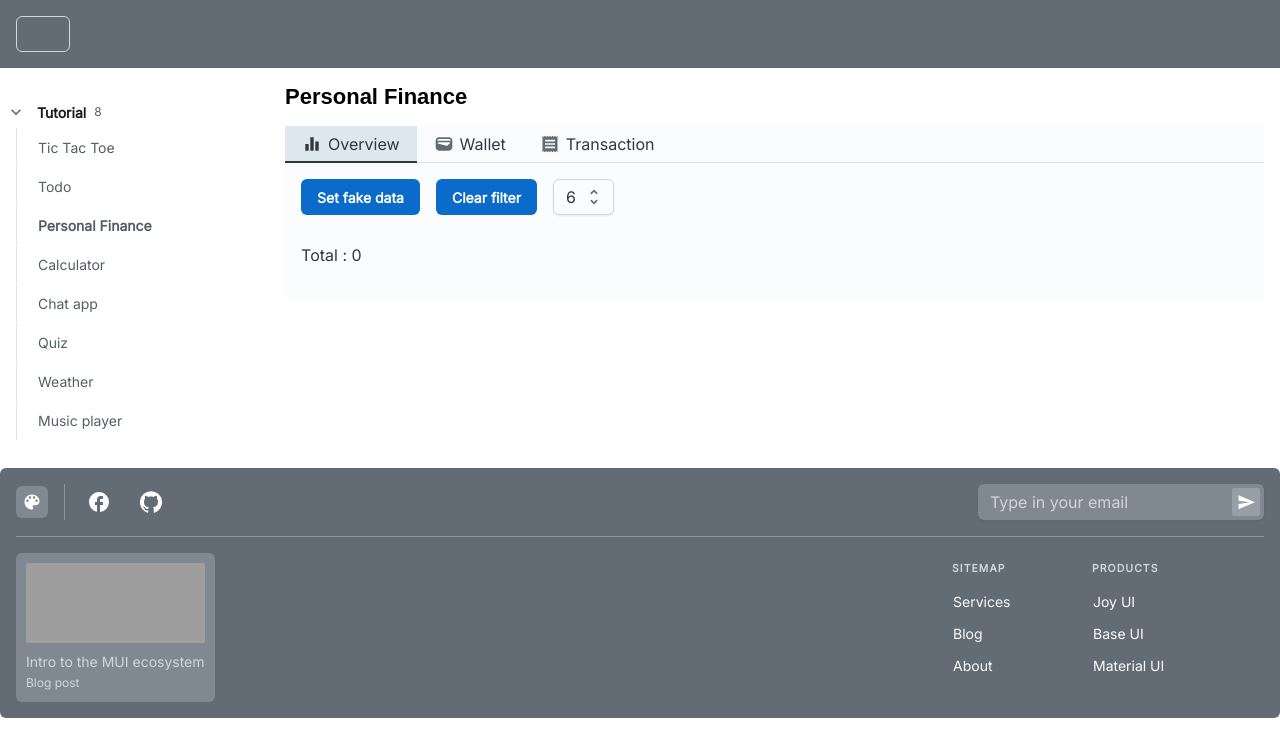
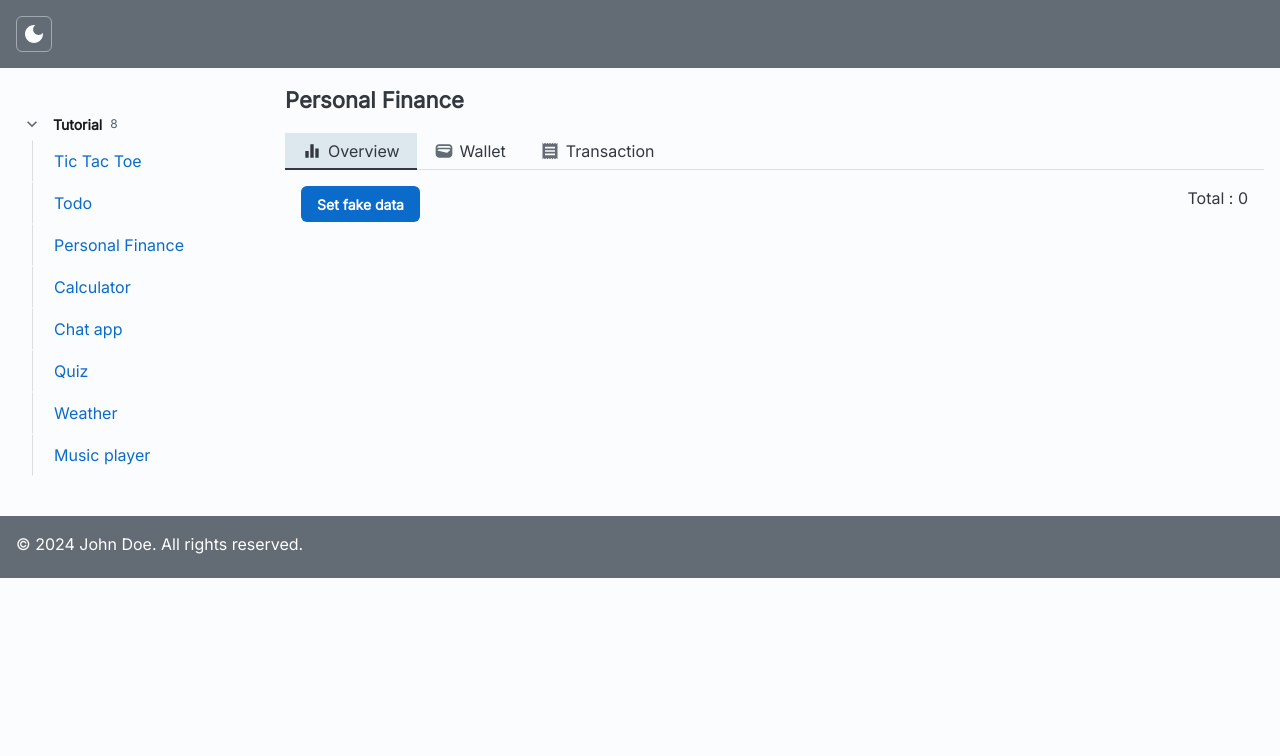
Before and after one commit to chung193/learn-reactjs-project, a React (Create React App) app: page /personal-finance in a window 1280 px wide. Both pictures are taken after a click on the button 16 px from the left and 112 px from the top of the page. Shown: the top 756 px of the page. Built offline with nearby package versions, Linux system fonts and the light colour scheme; grey boxes are pictures that could not be loaded.

Commit message:
a little change

```diff
--- a/src/App.js
+++ b/src/App.js
@@ -10,6 +10,7 @@ import Quiz from './screens/Quiz';
 import Weather from './screens/Weather';
 import MusicPlayer from './screens/MusicPlayer';
 import { CssVarsProvider, extendTheme } from '@mui/joy/styles';
+import Sheet from '@mui/joy/Sheet';
 
 import '@fontsource/inter';
 
@@ -23,6 +24,7 @@ function App() {
       disableNestedContext
       modeStorageKey="demo-system-mode"
     >
+      <Sheet sx={{ minHeight: '100dvh' }}>
         <BrowserRouter>
           <Routes>
             <Route path="/" element={<Layout />}>
@@ -37,6 +39,7 @@ function App() {
             </Route>
           </Routes>
         </BrowserRouter>
+      </Sheet>
     </CssVarsProvider>
   );
 }
--- a/src/Footer.js
+++ b/src/Footer.js
@@ -1,140 +1,23 @@
 import * as React from 'react';
+import Sheet from '@mui/joy/Sheet';
+import Typography from '@mui/material/Typography';
 
-import AspectRatio from '@mui/joy/AspectRatio';
-import Box from '@mui/joy/Box';
-import IconButton from '@mui/joy/IconButton';
-import Card from '@mui/joy/Card';
-import CardContent from '@mui/joy/CardContent';
-import Divider from '@mui/joy/Divider';
-import Input from '@mui/joy/Input';
-import List from '@mui/joy/List';
-import ListSubheader from '@mui/joy/ListSubheader';
-import ListItem from '@mui/joy/ListItem';
-import ListItemButton from '@mui/joy/ListItemButton';
-import Typography from '@mui/joy/Typography';
-import Sheet from '@mui/joy/Sheet';
-import FacebookRoundedIcon from '@mui/icons-material/FacebookRounded';
-import GitHubIcon from '@mui/icons-material/GitHub';
-import SendIcon from '@mui/icons-material/Send';
-import ColorLensRoundedIcon from '@mui/icons-material/ColorLensRounded';
 
 export default function Footer() {
     const [color, setColor] = React.useState('neutral');
     return (
         <Sheet
             variant="solid"
-            color={color}
             invertedColors
             sx={{
-                ...(color !== 'neutral' && {
-                    bgcolor: `${color}.800`,
-                }),
                 flexGrow: 1,
                 p: 2,
-                borderRadius: { xs: 0, sm: 'sm' },
             }}
         >
-            <Box sx={{ display: 'flex', alignItems: 'center', gap: 2 }}>
-                <IconButton
-                    variant="soft"
-                    size="sm"
-                    onClick={() => {
-                        const colors = ['primary', 'neutral', 'danger', 'success', 'warning'];
 
-                        const nextColorIndex = colors.indexOf(color) + 1;
-                        setColor(colors[nextColorIndex] ?? colors[0]);
-                    }}
-                >
-                    <ColorLensRoundedIcon fontSize="small" />
-                </IconButton>
-                <Divider orientation="vertical" />
-                <IconButton variant="plain">
-                    <FacebookRoundedIcon />
-                </IconButton>
-                <IconButton variant="plain">
-                    <GitHubIcon />
-                </IconButton>
-                <Input
-                    variant="soft"
-                    placeholder="Type in your email"
-                    type="email"
-                    name="email"
-                    endDecorator={
-                        <IconButton variant="soft" aria-label="subscribe">
-                            <SendIcon />
-                        </IconButton>
-                    }
-                    sx={{ ml: 'auto', display: { xs: 'none', md: 'flex' } }}
-                />
-            </Box>
-            <Divider sx={{ my: 2 }} />
-            <Box
-                sx={{
-                    display: 'flex',
-                    flexDirection: { xs: 'column', md: 'row' },
-                    alignItems: { md: 'flex-start' },
-                    justifyContent: 'space-between',
-                    flexWrap: 'wrap',
-                    gap: 2,
-                }}
-            >
-                <Card
-                    variant="soft"
-                    size="sm"
-                    sx={{
-                        flexDirection: { xs: 'row', md: 'column' },
-                        minWidth: { xs: '100%', md: 'auto' },
-                        gap: 1,
-                    }}
-                >
-                    <AspectRatio
-                        ratio="21/9"
-                        minHeight={80}
-                        sx={{ flexBasis: { xs: 200, md: 'initial' } }}
-                    >
-                        <img alt="" src="/static/blog/mui-product-comparison/ecosystem.png" />
-                    </AspectRatio>
-                    <CardContent>
-                        <Typography level="body-sm">Intro to the MUI ecosystem</Typography>
-                        <Typography level="body-xs">Blog post</Typography>
-                    </CardContent>
-                </Card>
-                <List
-                    size="sm"
-                    orientation="horizontal"
-                    wrap
-                    sx={{ flexGrow: 0, '--ListItem-radius': '8px' }}
-                >
-                    <ListItem nested sx={{ width: { xs: '50%', md: 140 } }}>
-                        <ListSubheader sx={{ fontWeight: 'xl' }}>Sitemap</ListSubheader>
-                        <List>
-                            <ListItem>
-                                <ListItemButton>Services</ListItemButton>
-                            </ListItem>
-                            <ListItem>
-                                <ListItemButton>Blog</ListItemButton>
-                            </ListItem>
-                            <ListItem>
-                                <ListItemButton>About</ListItemButton>
-                            </ListItem>
-                        </List>
-                    </ListItem>
-                    <ListItem nested sx={{ width: { xs: '50%', md: 180 } }}>
-                        <ListSubheader sx={{ fontWeight: 'xl' }}>Products</ListSubheader>
-                        <List>
-                            <ListItem>
-                                <ListItemButton>Joy UI</ListItemButton>
-                            </ListItem>
-                            <ListItem>
-                                <ListItemButton>Base UI</ListItemButton>
-                            </ListItem>
-                            <ListItem>
-                                <ListItemButton>Material UI</ListItemButton>
-                            </ListItem>
-                        </List>
-                    </ListItem>
-                </List>
-            </Box>
+            <Typography variant="body2" gutterBottom>
+                © 2024 John Doe. All rights reserved.
+            </Typography>
         </Sheet>
     );
 }
--- a/src/Sidebar.js
+++ b/src/Sidebar.js
@@ -1,20 +1,19 @@
-import { Outlet, Link, NavLink } from "react-router-dom";
-import Stack from '@mui/joy/Stack';
+import { Link as RouterLink } from "react-router-dom";
 import List from '@mui/joy/List';
 import ListItem from '@mui/joy/ListItem';
 import ListItemButton, { listItemButtonClasses } from '@mui/joy/ListItemButton';
 import IconButton from '@mui/joy/IconButton';
 import Typography from '@mui/joy/Typography';
-import ReceiptLong from '@mui/icons-material/ReceiptLong';
 import KeyboardArrowDown from '@mui/icons-material/KeyboardArrowDown';
 import * as React from 'react';
-import Divider from '@mui/joy/Divider';
 import Box from '@mui/joy/Box';
-import Header from "./Header";
+import Link from '@mui/joy/Link';
+
 
 const Sidebar = () => {
     const [open, setOpen] = React.useState(false);
     return (
+        <Box>
             <List
                 size="sm"
                 sx={(theme) => ({
@@ -45,6 +44,7 @@ const Sidebar = () => {
                     '& [class*="startAction"]': {
                         color: 'var(--joy-palette-text-tertiary)',
                     },
+                    padding: 2
                 })}
             >
                 <ListItem
@@ -80,37 +80,38 @@ const Sidebar = () => {
                     {open && (
                         <List sx={{ '--ListItem-paddingY': '8px' }}>
                             <ListItem>
-                            <ListItemButton><NavLink activeclassname="active" to="/tic-tac-toe">Tic Tac Toe</NavLink></ListItemButton>
+                                <ListItemButton><Link component={RouterLink} to="/tic-tac-toe">Tic Tac Toe</Link></ListItemButton>
                             </ListItem>
                             <ListItem>
                                 <ListItemButton>
-                                <NavLink activeclassname="active" to="/">Todo</NavLink>
+                                    <Link component={RouterLink} to="/">Todo</Link>
                                 </ListItemButton>
                             </ListItem>
                             <ListItem>
                                 <ListItemButton>
-                                <NavLink activeclassname="active" to="/personal-finance">Personal Finance</NavLink>
+                                    <Link component={RouterLink} to="/personal-finance">Personal Finance</Link>
                                 </ListItemButton>
                             </ListItem>
                             <ListItem>
-                            <ListItemButton><NavLink activeclassname="active" to="/calculator">Calculator</NavLink></ListItemButton>
+                                <ListItemButton><Link component={RouterLink} to="/calculator">Calculator</Link></ListItemButton>
                             </ListItem>
                             <ListItem>
-                            <ListItemButton><NavLink activeclassname="active" to="/chat-app">Chat app</NavLink></ListItemButton>
+                                <ListItemButton><Link component={RouterLink} to="/chat-app">Chat app</Link></ListItemButton>
                             </ListItem>
                             <ListItem>
-                            <ListItemButton><NavLink activeclassname="active" to="/quiz">Quiz</NavLink></ListItemButton>
+                                <ListItemButton><Link component={RouterLink} to="/quiz">Quiz</Link></ListItemButton>
                             </ListItem>
                             <ListItem>
-                            <ListItemButton><NavLink activeclassname="active" to="/weather">Weather</NavLink></ListItemButton>
+                                <ListItemButton><Link component={RouterLink} to="/weather">Weather</Link></ListItemButton>
                             </ListItem>
                             <ListItem>
-                            <ListItemButton><NavLink activeclassname="active" to="/music-player">Music player</NavLink></ListItemButton>
+                                <ListItemButton><Link component={RouterLink} to="/music-player">Music player</Link></ListItemButton>
                             </ListItem>
                         </List>
                     )}
                 </ListItem>
             </List>
+        </Box>
     )
 }
 export default Sidebar;
--- a/src/components/AddTransaction.js
+++ b/src/components/AddTransaction.js
@@ -1,4 +1,4 @@
-import * as React from 'react';
+import React, { useState, useEffect } from 'react'
 
 import Input from '@mui/joy/Input';
 import Button from '@mui/joy/Button';
@@ -17,6 +17,29 @@ import TransItem from './TransItem';
 
 const AddTransaction = (props) => {
 
+  const [listFilter, setListFilter] = useState([]);
+  const [isFillter, setIsFillter] = useState(false);
+  const [sum, setSum] = useState(0);
+  const [list, setList] = useState([]);
+
+  useEffect(() => {
+    setList(props.listData);
+  }, []);
+
+  const handleFilter = (e, newValue) => {
+    setIsFillter(true);
+    let newArr = [...list];
+    let result = newArr.filter((item) => {
+      return (item.created_at.getMonth() + 1 == newValue);
+    })
+    setListFilter(result);
+    setSum(result.reduce((accumulator, b) => { return accumulator + parseInt(b.amount) }, 0));
+  }
+
+  const clearFilter = () => {
+    setIsFillter(false);
+    setSum(list.reduce((accumulator, b) => { return accumulator + parseInt(b.amount) }, 0));
+  }
 
   return (
     <Stack
@@ -51,7 +74,7 @@ const AddTransaction = (props) => {
             :
             <Select
               value={props.trans.wallet_id}
-              onChange={props.handleSelectChange}
+              onChange={props.selectChangeWallet}
               placeholder="Wallet">
               {
                 props.wallet.map((item) => <Option key={'wallet-select-list-' + item.id + item.name} value={item.id}>{item.name}</Option>)
@@ -75,6 +98,29 @@ const AddTransaction = (props) => {
         direction="column"
         sx={{ width: '100%' }}
       >
+        <Stack
+          spacing={2}
+          direction="row"
+          sx={{ width: '100%', p: 2 }}
+        >
+          <Button type='button' onClick={clearFilter}>Clear filter</Button>
+
+          <Select placeholder="Filter by month" onChange={handleFilter} >
+            <Option value="1">1</Option>
+            <Option value="2">2</Option>
+            <Option value="3">3</Option>
+            <Option value="4">4</Option>
+            <Option value="5">5</Option>
+            <Option value="6">6</Option>
+            <Option value="7">7</Option>
+            <Option value="8">8</Option>
+            <Option value="9">9</Option>
+            <Option value="10">10</Option>
+            <Option value="11">11</Option>
+            <Option value="12">12</Option>
+          </Select>
+        </Stack>
+
         <List>
           {
             (props.listData.map((item, index) =>
--- a/src/components/ToggleColorMode.js
+++ b/src/components/ToggleColorMode.js
@@ -1,17 +1,17 @@
 import { useColorScheme } from '@mui/joy/styles';
-import Button from '@mui/joy/Button';
+import IconButton from '@mui/joy/IconButton';
 import LightModeIcon from '@mui/icons-material/LightMode';
 import DarkModeIcon from '@mui/icons-material/DarkMode';
 const ToggleColorMode = () => {
     const { mode, setMode } = useColorScheme();
     return (
-        <Button
+        <IconButton
             variant="outlined"
             color="neutral"
             onClick={() => setMode(mode === 'dark' ? 'light' : 'dark')}
         >
             {mode === 'dark' ? <LightModeIcon /> : <DarkModeIcon />}
-        </Button>
+        </IconButton >
     );
 }
 
--- a/src/components/TransItem.js
+++ b/src/components/TransItem.js
@@ -6,6 +6,7 @@ import DeleteOutlineIcon from '@mui/icons-material/DeleteOutline';
 import Stack from '@mui/joy/Stack';
 
 const TransItem = (props) => {
+    console.log(props);
     return (
         <Box component="section" sx={{ p: 2, border: '1px dashed grey', width: '100%' }}>
             <Box sx={{ marginBottom: 1 }}>
@@ -29,7 +30,7 @@ const TransItem = (props) => {
                             <Stack direction='row' justifyContent="flex-start" alignItems='center' sx={{ width: '100%' }}>
                                 <h3 style={{ margin: 0 }}>
                                     {
-                                        (props.operator == 'subtraction' ? '-' : '+') + props.data.amount
+                                        (props.data.operator == 'subtraction' ? '-' : '+') + props.data.amount.toLocaleString()
                                     }</h3>
                             </Stack>
                         </Box>
--- a/src/index.css
+++ b/src/index.css
@@ -11,51 +11,3 @@ code {
   font-family: source-code-pro, Menlo, Monaco, Consolas, 'Courier New',
     monospace;
 }
-
-a{
-  text-decoration: none;
-  color: #555e68
-}
-
-a:hover{
-  font-weight: bold;
-}
-
-a.active {
-  font-weight: bold;
-}
-
-.container {
-  display: flex;
-  flex-direction: row;
-  border: 1px solid gray;
-  overflow: hidden;
-}
-
-.sidebar {
-  padding: 20px 0;
-  width: 20%;
-}
-
-.sidebar ul {
-  list-style-type: none;
-}
-
-.sidebar ul li {
-  margin: 5px 0
-}
-
-.sidebar ul a {
-  padding: 5px;
-  text-decoration: none;
-}
-
-.sidebar ul a:hover {
-  background-color: gray;
-  color: white
-}
-
-.main {
-  padding: 20px;
-  width: 80%;
-}
--- a/src/screens/PersonalFinance.js
+++ b/src/screens/PersonalFinance.js
@@ -23,7 +23,7 @@ import Catalog from '../mockup/Catalog';
 import AddTransaction from '../components/AddTransaction';
 import AddWallet from '../components/AddWallet';
 
-import { formatDateTime, getName, getOperator } from '../ultils/Common';
+import { formatDateTime, getName, getOperator, getMoneyInWallet } from '../ultils/Common';
 
 function PersonalFinance() {
 
@@ -72,12 +72,13 @@ function PersonalFinance() {
       case 'amount':
         setInputAmount(e.target.value);
         break;
-      case 'wallet_id':
-        setInputWalletId(e.target.value);
-        break;
-      case 'trans_type':
-        setInputTransType(e.target.value);
-        break;
+      // case 'wallet_id':
+      //   setInputWalletId(e.target.value);
+      //   debugger;
+      //   break;
+      // case 'trans_type':
+      //   setInputTransType(e.target.value);
+      //   break;
       case 'note':
         setInputNote(e.target.value);
         break;
@@ -93,15 +94,7 @@ function PersonalFinance() {
   }
 
 
-  const handleFilter = (e, newValue) => {
-    setIsFillter(true);
-    let newArr = [...list];
-    let result = newArr.filter((item) => {
-      return (item.created_at.getMonth() + 1 == newValue);
-    })
-    setListFilter(result);
-    setSum(result.reduce((accumulator, b) => { return accumulator + parseInt(b.amount) }, 0));
-  }
+
 
   const handleSelectChange = (
     e,
@@ -123,6 +116,13 @@ function PersonalFinance() {
     setInputTransType(newValue);
     setCatalogs(Catalog.filter(item => item.type_id == newValue));
     setIsDisableCatalogSelect(false);
+  };
+
+  const handleSelectChangeWallet = (
+    e,
+    newValue
+  ) => {
+    setInputWalletId(newValue);
   };
 
   const addWallet = (e) => {
@@ -161,13 +161,6 @@ function PersonalFinance() {
     setInputCatalog('');
     setSum(list.reduce((accumulator, b) => { return accumulator + parseInt(b.amount) }, 0));
   }
-
-  const clearFilter = () => {
-    setIsFillter(false);
-    setSum(list.reduce((accumulator, b) => { return accumulator + parseInt(b.amount) }, 0));
-  }
-
-
 
   return (
     <Stack
@@ -215,17 +208,7 @@ function PersonalFinance() {
               }
             }>Set fake data</Button>
 
-            <Button type='button' onClick={clearFilter}>Clear filter</Button>
 
-            <Select defaultValue="6" placeholder="Filter by month" onChange={handleFilter} >
-              <Option value="1">1</Option>
-              <Option value="2">2</Option>
-              <Option value="3">3</Option>
-              <Option value="4">4</Option>
-              <Option value="5">5</Option>
-              <Option value="6">6</Option>
-            </Select>
-          </Stack>
             <List marker='disc'>
               <Stack
                 spacing={2}
@@ -253,6 +236,7 @@ function PersonalFinance() {
             </List>
 
             <p>Total : {sum.toLocaleString()}</p>
+          </Stack>
         </TabPanel>
         <TabPanel value={1}>
           <Stack direction='row' spacing={2}>
@@ -264,7 +248,7 @@ function PersonalFinance() {
             />
             <ul>
               {
-                wallets.map(item => <li key={item.id}><strong>{item.name}</strong> - {item.startAmount.toLocaleString()}</li>)
+                wallets.map(item => <li key={item.id}><strong>{item.name}</strong> - {getMoneyInWallet(list, wallets, TransType, item.id)}</li>)
               }
             </ul>
           </Stack>
@@ -276,6 +260,7 @@ function PersonalFinance() {
             submit={handleSubmit}
             selectChange={handleSelectChange}
             selectChangeType={handleSelectChangeType}
+            selectChangeWallet={handleSelectChangeWallet}
             wallet={wallets}
             listData={list}
             listCatalog={catalogs}
--- a/src/ultils/Common.js
+++ b/src/ultils/Common.js
@@ -19,8 +19,31 @@ export function getName(arr, id) {
 
 export function getOperator(arr, id) {
     let result = arr.find((item) => item.id == id);
+    debugger;
     if (result === undefined)
         return;
     else
         return result.operator;
 }
+
+export function getMoneyInWallet(arrTrans, arrWallet, arrType, id) {
+    let newArr = arrTrans.filter((item) => item.wallet_id == id);
+    let wallet = arrWallet.find(item => item.id == id);
+    let sum = wallet.startAmount;
+    if (newArr.length > 0) {
+
+        newArr.forEach(element => {
+            let type = arrType.find(item => item.id == element.type);
+            switch (type.operator) {
+                case 'subtraction':
+                    sum -= element.amount;
+                    break;
+                case 'summation':
+                    sum += element.amount;
+                    break;
+                default:
+            }
+        });
+    }
+    return sum.toLocaleString();
+}
```
Also changed, not shown: src/Header.js (+1 -18 lines). Lines whose indentation alone changed are shown as unchanged.
